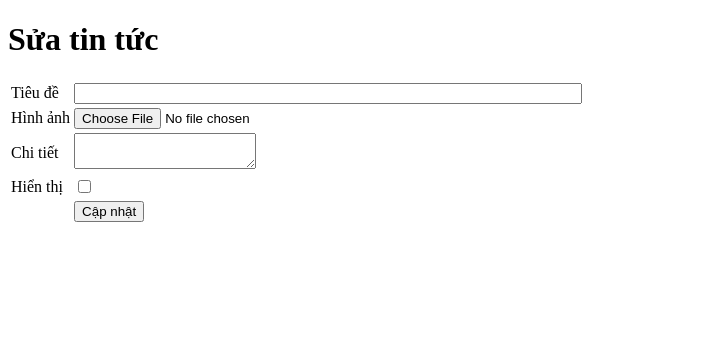
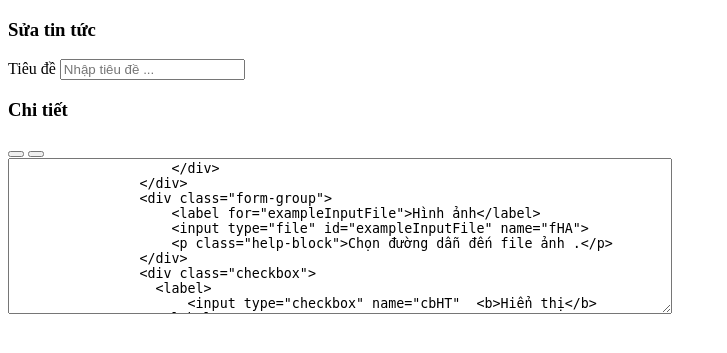
Before and after one commit to bacha277/BanHang, a PHP site: page /admin/TinTuc/SuaTinTuc.php in a window 1280 px wide. Shown: the top 353 px of the page, without its empty margins (0-727 px from the left). Run offline with PHP 8.4, Linux system fonts and the light colour scheme; data that the repository does not hold is empty.

Commit message:
more css

```diff
--- a/admin/SanPham/DanhSachSanPham.php
+++ b/admin/SanPham/DanhSachSanPham.php
@@ -19,7 +19,6 @@ and open the template in the editor.
         </script>
     </head>
     <body>
-    </table>
         <div class="box">
             <div class="box-header">
                 <h3 class="box-title">Danh sách sản phẩm</h3>
--- a/admin/TinTuc/SuaTinTuc.php
+++ b/admin/TinTuc/SuaTinTuc.php
@@ -48,67 +48,87 @@ and open the template in the editor.
             $dd = $_FILES['fHA']['type'];
 
             //2. Cau truy van
-            $sql = "update tin_tuc set tieu_de='$tieu_de',anh='$ten_anh',chi_tiet='$ct',ngay_dang=curdate(),hien_thi='$ht' where id_tin_tuc=$ma";
 
+            if ($_FILES['fHA']['size'] == 0)
+                $sql = "update tin_tuc set tieu_de='$tieu_de',chi_tiet='$ct',ngay_dang=curdate(),hien_thi='$ht' where id_tin_tuc=$ma";
+            else
+                $sql = "update tin_tuc set tieu_de='$tieu_de',anh='$ten_anh',chi_tiet='$ct',ngay_dang=curdate(),hien_thi='$ht' where id_tin_tuc=$ma";
 
             //3. Thuc thi
-            $count = $db -> exec($sql) or die($db->errorInfo()[2]);
+            $count = $db -> exec($sql);
 
             //4. Kiem tra
-            if($count>0)
-            {
+            if($_FILES['fHA']['size'] > 0) {
                 unlink($old_link_anh);
 
-                move_uploaded_file($_FILES['fHA']['tmp_name'],"../img/$ten_anh");
-
-                header('location:index.php?page=ds_tt');
+                move_uploaded_file($_FILES['fHA']['tmp_name'], "../img/$ten_anh");
             }
+            header('location:index.php?page=ds_tt');
         }
         ?>
         <form action="" method="post" enctype="multipart/form-data">
-            <h1>Sửa tin tức</h1>
-
-            <table>
-                <tr>
-                    <td>Tiêu đề</td>
-                    <td>
-                        <input type="text" name="txtTieuDe" style="width: 500px" value="<?php echo $old_tieu_de;?>"/>
-                    </td>
-                </tr>
-                <tr>
-                    <td>
-                        Hình ảnh
-                    </td>
-                    <td>
-                        <?php echo $old_r[1];?><input type="file" name="fHA"/>
-                    </td>
-                </tr>
-                <tr>
-                    <td>
-                        Chi tiết
-                    </td>
-                    <td>
-                        <textarea name="txtCT" class="ckeditor"><?php echo $old_chi_tiet;?></textarea>
-                    </td>
-                </tr>
-                <tr>
-                    <td>Hiển thị </td>
-                    <td>
-                        <input type="checkbox" name="cbHT" <?php
+            <h3 class="box-title">Sửa tin tức</h3>
+            <div class="box-body">
+                <div class="form-group">
+                  <label for="exampleInputEmail1">Tiêu đề</label>
+                  <input type="text" class="form-control" id="exampleInputEmail1" placeholder="Nhập tiêu đề ..." name="txtTieuDe" value="<?php echo $old_tieu_de;?>">
+                </div>
+                <div class="box box-info">
+                    <div class="box-header">
+                        <h3 class="box-title">Chi tiết</h3>
+                        <div class="pull-right box-tools">
+                            <button type="button" class="btn btn-info btn-sm" data-widget="collapse" data-toggle="tooltip" title="Collapse">
+                                <i class="fa fa-minus"></i></button>
+                            <button type="button" class="btn btn-info btn-sm" data-widget="remove" data-toggle="tooltip" title="Remove">
+                                <i class="fa fa-times"></i></button>
+                        </div>
+                    </div>
+                    <div class="box-body pad">
+                        <textarea id="editor1" rows="10" cols="80" class="ckeditor" name="txtCT" <?php echo $old_chi_tiet;?></textarea>
+                    </div>
+                </div>
+                <div class="form-group">
+                    <label for="exampleInputFile">Hình ảnh</label>
+                    <?php echo $old_r[1];?><input type="file" id="exampleInputFile" name="fHA">
+                    <p class="help-block">Chọn đường dẫn đến file ảnh .</p>
+                </div>
+                <div class="checkbox">
+                  <label>
+                      <input type="checkbox" name="cbHT" <?php
                         if ($old_ht == 1) {
                             echo 'checked';
                         }
-                        ?>/>
-                    </td>
-                </tr>
+                        ?> <b>Hiển thị</b>
+                  </label>
+                </div>
+                <div class="box-footer">
+                    <input type="submit" class="btn btn-primary" value="Cập nhật"/>
+                </div>
+            </div>
 
-                <tr>
-                    <td></td>
-                    <td>
-                        <input type="submit" name="btnSubmit" value="Cập nhật"/>
-                    </td>
-                </tr>
-            </table>
+
         </form>
+        <script src="../css/plugins/jQuery/jquery-2.2.3.min.js"></script>
+        <!-- Bootstrap 3.3.6 -->
+        <script src="../css/bootstrap/js/bootstrap.min.js"></script>
+        <!-- FastClick -->
+        <script src="../css/plugins/fastclick/fastclick.js"></script>
+        <!-- AdminLTE App -->
+        <script src="../css/dist/js/app.min.js"></script>
+        <!-- AdminLTE for demo purposes -->
+        <script src="../css/dist/js/demo.js"></script>
+        <!-- CK Editor -->
+        <script src="https://cdn.ckeditor.com/4.5.7/standard/ckeditor.js"></script>
+        <!-- Bootstrap WYSIHTML5 -->
+        <script src="../css/plugins/bootstrap-wysihtml5/bootstrap3-wysihtml5.all.min.js"></script>
+        <script>
+          $(function () {
+            // Replace the <textarea id="editor1"> with a CKEditor
+            // instance, using default configuration.
+            CKEDITOR.replace('editor1');
+            //bootstrap WYSIHTML5 - text editor
+            $(".textarea").wysihtml5();
+          });
+        </script>
     </body>
 </html>
--- a/nbproject/private/private.xml
+++ b/nbproject/private/private.xml
@@ -3,10 +3,16 @@
     <editor-bookmarks xmlns="http://www.netbeans.org/ns/editor-bookmarks/2" lastBookmarkId="0"/>
     <open-files xmlns="http://www.netbeans.org/ns/projectui-open-files/2">
         <group>
+            <file>file:/D:/xampp/htdocs/BanHang/admin/SanPham/SuaSanPham.php</file>
+            <file>file:/D:/xampp/htdocs/BanHang/admin/DanhMuc/DanhSachDanhMuc.php</file>
             <file>file:/D:/xampp/htdocs/BanHang/admin/login.php</file>
+            <file>file:/D:/xampp/htdocs/BanHang/admin/DanhMuc/ThemDanhMuc.php</file>
+            <file>file:/D:/xampp/htdocs/BanHang/admin/SanPham/DanhSachSanPham.php</file>
             <file>file:/D:/xampp/htdocs/BanHang/admin/SanPham/ThemSanPham.php</file>
             <file>file:/D:/xampp/htdocs/BanHang/admin/index.php</file>
+            <file>file:/D:/xampp/htdocs/BanHang/admin/DanhMuc/XoaDanhMuc.php</file>
             <file>file:/D:/xampp/htdocs/BanHang/admin/logout.php</file>
+            <file>file:/D:/xampp/htdocs/BanHang/admin/DanhMuc/SuaDanhMuc.php</file>
         </group>
     </open-files>
 </project-private>
```
Also changed, not shown: admin/LienHe/DanhSachLienHe.php (+17 -5 lines), admin/SanPham/SuaSanPham.php (+9 -7 lines), admin/TinTuc/DanhSachTinTuc.php (+18 -9 lines), admin/TinTuc/ThemTinTuc.php (+57 -37 lines). Lines whose indentation alone changed are shown as unchanged.
